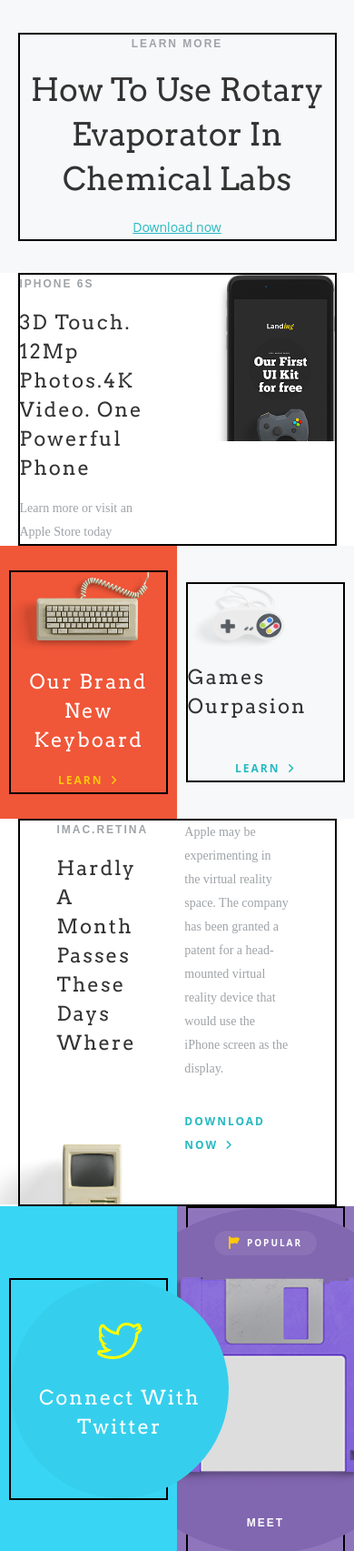
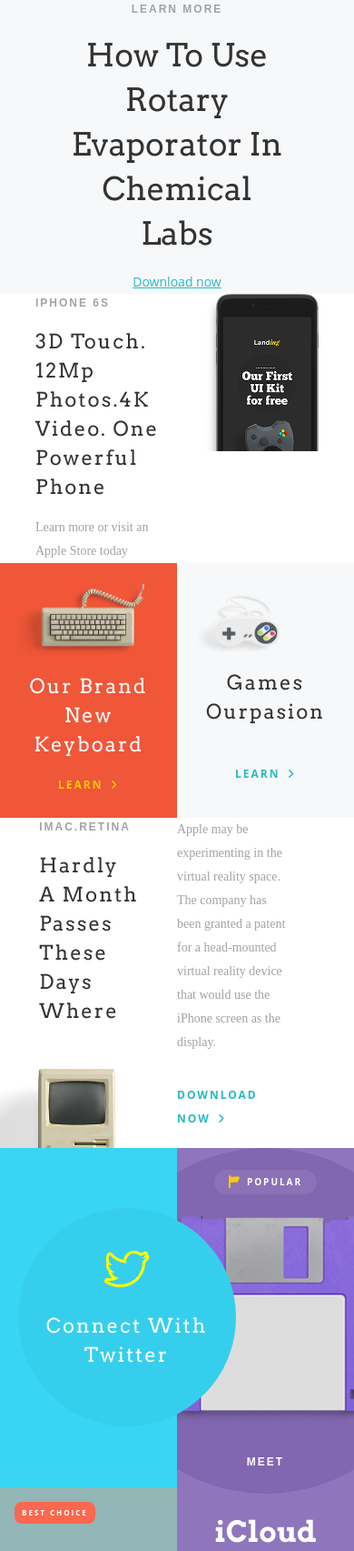
Before and after one commit to Nesma-Ramadan/display-grid, a plain HTML site: page index.html in a window 390 px wide. Shown: the top 1705 px of the page at 91% size. Drawn offline with Linux system fonts and the light colour scheme.

Commit message:
frist commit

```diff
--- a/CSS/common-characteristics.css
+++ b/CSS/common-characteristics.css
@@ -14,7 +14,6 @@
 }
 .info {
   width: 80%;
-  border: 2px solid;
 }
 .h2 {
   font-family: Arvo, sans-serif;
--- a/CSS/media.css
+++ b/CSS/media.css
@@ -4,29 +4,22 @@
   .info{
     width: 90%;
     }
-    .container{
+  .container {
+    grid-auto-rows: minmax(140px, auto);
     grid-template-areas:
-        "div2 div2 div2 div2"
       "div2 div2 div2 div2"
       "div2 div2 div2 div2"
       "div1 div1 div1 div1"
       "div1 div1 div1 div1"
-        "div1 div1 div1 div1"
-        "div3 div3 div6 div6"
       "div3 div3 div6 div6"
       "div3 div3 div6 div6"
       "div4 div4 div4 div4"
       "div4 div4 div4 div4"
-        "div4 div4 div4 div4"
-        "div8 div8 div5 div5"
       "div8 div8 div5 div5"
       "div8 div8 div5 div5"
       "div7 div7 div5 div5"
       "div7 div7 div5 div5"
-        "div7 div7 div5 div5"
       "div9 div9 div9 div9"
-        "div9 div9 div9 div9"
-        "div10 div10 div10 div10"
       "div10 div10 div10 div10";
   }
   .div2 .info .text h1 {
@@ -34,102 +27,160 @@
     line-height: 49px;
   }
   .div2 .info .text {
-    width: 100%;
-
+    width: 98%;
+  }
+  .div1 .info .text {
+    width: 35%;
   }
   .div1 .info .img {
-    width: 38%;
+    width: 45%;
   }
-  .div4 .info .left {
-    width: 55%;
+  .div4 .info .left .text {
+    width: 80%;
   }
-  .div5 .info a {
-    padding: 8px 24px;
+  .div4 .info .left .text {
+    padding-bottom: 40px;
+  }
+  .div4 .info .left .img {
+    width: 180%;
+    transform: translate(-35%);
+  }
+  .div7 .info .text{
+    width: 100%;
   }
   .div7 .info .img {
-    transform: translate(-40px);
+    transform: translate(-30px);
   }
-  .div7 .info .text{
-    width: 90%;
-
 }
-
+@media screen and (max-width:768px) {
+  .info{
+    width: 80%;
     }
-@media screen and (min-width:768px) {
-
-.container{
+  .container {
+    grid-auto-rows: minmax(140px, auto);
     grid-template-areas:
-    "div2 div2 div2 div2"
       "div2 div2 div2 div2"
       "div2 div2 div2 div2"
       "div1 div1 div1 div1"
       "div1 div1 div1 div1"
-    "div1 div1 div1 div1"
-    "div3 div3 div6 div6"
       "div3 div3 div6 div6"
       "div3 div3 div6 div6"
       "div4 div4 div4 div4"
       "div4 div4 div4 div4"
-    "div4 div4 div4 div4"
-    "div8 div8 div5 div5"
       "div8 div8 div5 div5"
       "div8 div8 div5 div5"
       "div7 div7 div5 div5"
       "div7 div7 div5 div5"
-    "div7 div7 div5 div5"
       "div9 div9 div9 div9"
-    "div9 div9 div9 div9"
-    "div10 div10 div10 div10"
       "div10 div10 div10 div10";
   }
-.div3 .info .text {
-  width: 56%;
+  .div2 .info .text h1 {
+    font-size: 35px;
+    line-height: 49px;
   }
-.div5 .info .div-img {
-  width: 340px;
-  height: 340px;
-
+  .div2 .info .text {
+    width: 98%;
   }
-}
-@media screen and (min-width:1024px) {
-  .container {
-    grid-auto-rows: minmax(80px, auto);
-    grid-template-areas:
-      "div1 div1 div2 div2"
-      "div1 div1 div2 div2"
-      "div1 div1 div2 div2"
-      "div1 div1 div2 div2"
-      "div3 div4 div4 div5"
-      "div3 div4 div4 div5"
-      "div3 div4 div4 div5"
-      "div3 div4 div4 div5"
-      "div6 div7 div7 div5"
-      "div6 div7 div7 div5"
-      "div6 div7 div7 div5"
-      "div6 div7 div7 div5"
-      "div8 div9 div10 div10"
-      "div8 div9 div10 div10";
-  }
-  .div1 .info .text {
-    width: 48%;
-  }
-  .div1 {
-    align-self: flex-end;
-  }
-  .div1 .info .img {
-    width: 49%;
-  }
-}
-@media screen and (min-width:1280px) {
-
-
-}
-@media screen and (min-width:1536px) {
   .div1 .info .text {
     width: 45%;
   }
   .div1 .info .img {
     width: 40%;
   }
+  .div4 .info .left .text {
+    width: 70%;
+  }
+  .div4 .info .left .text {
+    padding-bottom: 40px;
+  }
+  .div4 .info .left .img {
+    width: 150%;
+    transform: translate(-35%);
+  }
+  .div7 .info .text{
+    width: 80%;
+  }
+  .div7 .info .img {
+    transform: translate(-30px);
+  }
 
 }
+@media screen and (max-width:1024px) {
+  .info{
+    width: 90%;
+  }
+  .div1 .info .text {
+    width: 50%;
+  }
+  .div1 .info .img {
+    width: 70%;
+  }
+  .div2 .info .text {
+    width: 100%;
+  }
+  .div3 .info .text {
+    width: 100%;
+  }
+  .div4 .info .left .img {
+    width: 180%;
+    transform: translate(-38%);
+  }
+  .div4 .info .left .text {
+    width: 100%;
+  }
+  .div7 .info .img {
+    transform: translate(-40px);
+  }
+  .div7 .info .text{
+    width: 80%;
+  }
+}
+@media screen and (max-width:1280px) {
+.info{
+  width: 80%;
+}
+.div1 .info .text {
+  width: 80%;
+}
+.div1 .info .img {
+  width: 70%;
+}
+.div2 .info .text {
+  width: 100%;
+}
+.div4 .info .left .img {
+  width: 180%;
+  transform: translate(-38%);
+}
+.div4 .info .left .text {
+  padding-bottom: 40px;
+  width: 90%;
+}
+.div7 .info .img {
+  transform: translate(-60px);
+}
+.div7 .info .text{
+  width: 60%;
+}
+}
+@media screen and (max-width:1536px) {
+  .div1 .info .text {
+    width: 50%;
+  }
+  .div1 .info .img {
+    width: 40%;
+  }
+  .div2 .info .text {
+    width: 80%;
+  }
+  .div4 .info .left .img {
+    width: 150%;
+  }
+  .div4 .info .left .text {
+    padding-bottom: 32px;
+    width: 70%;
+  }
+  .div5 .info .p {
+    width: 80%;
+  }
+}
--- a/CSS/style.css
+++ b/CSS/style.css
@@ -130,13 +130,11 @@
   flex-direction: column;
   align-items: center;
 }
-.div4 .info .left .text {
-  padding-bottom: 80px;
-}
 .div4 .info .left .img {
   transform: translate(-38%);
 }
 .div4 .info .left .text {
+  padding-bottom: 80px;
   width: 55%;
 }
 .div4 .info .right {
@@ -226,6 +224,7 @@
   display: flex;
   flex-direction: column;
   align-items: center;
+  text-align: center;
 }
 .div6 .info .img {
   transform: translate(-30px);
```
Lines whose indentation alone changed are shown as unchanged.
